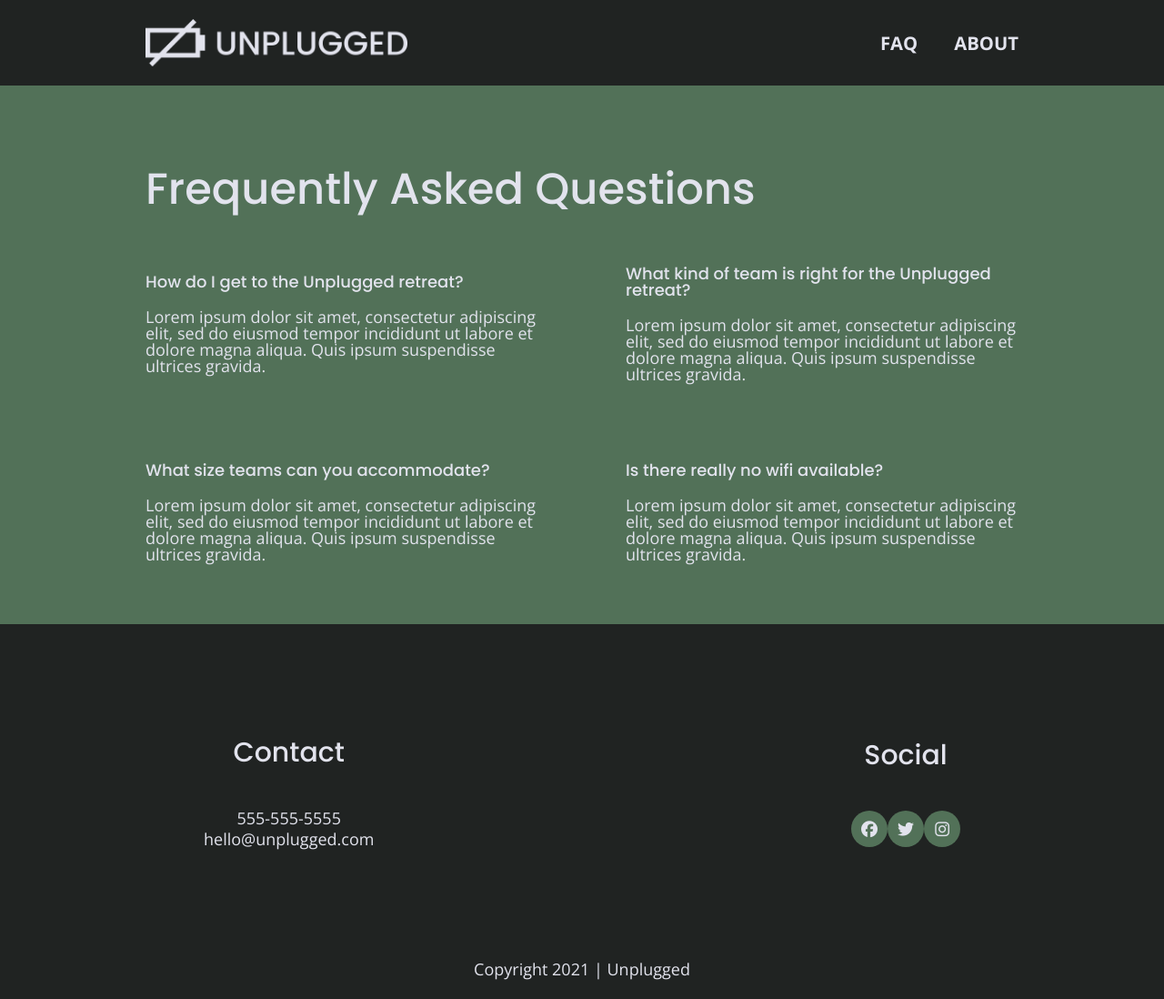
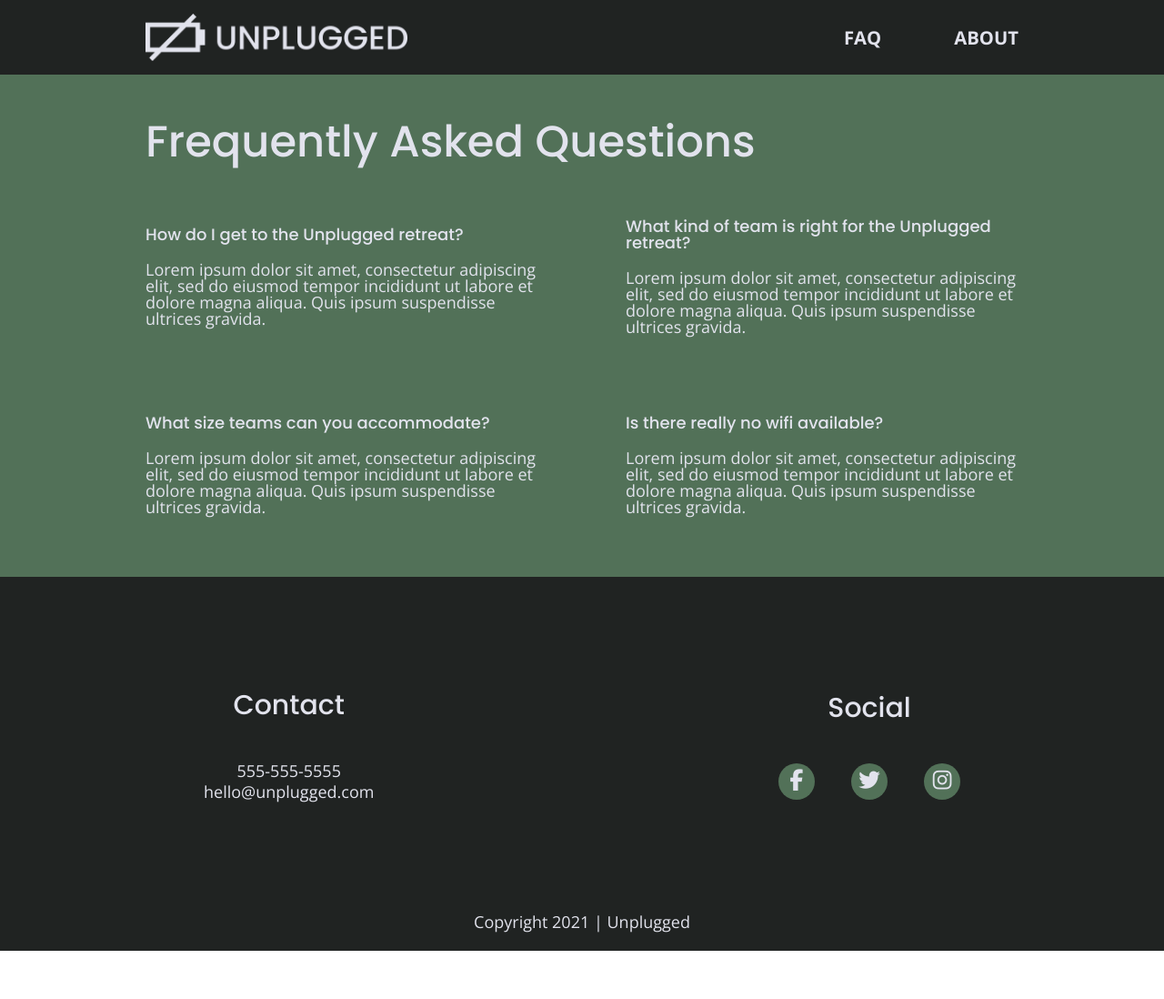
Before and after one commit to aylapalacios/unplugged, a website: page faq/index.html in a window 1280 px wide. Shown: the whole page at 91% size. After the commit the page ends 1045 px from the top, so only its background shows below. Drawn offline with nearby package versions, Linux system fonts and the light colour scheme.

Commit message:
Fixed review section layout on homepage and social icon styles for tablet and desktop

```diff
--- a/css/main.css
+++ b/css/main.css
@@ -113,6 +113,8 @@ body {
 ul,
 ol {
   list-style-type: none;
+  margin: 0;
+  padding: 0;
 }
 
 a {
@@ -124,6 +126,7 @@ h2 {
   font-family: 'Poppins', sans-serif;
   font-weight: 500;
   font-size: 1.875em;
+  margin: 0;
 }
 
 h3,
@@ -249,6 +252,10 @@ footer .social-icons p {
   align-items: center;
 }
 
+footer .social-icons p i {
+  font-size: 1.3125em;
+}
+
 footer .copyright {
   margin: 20px 0;
 }
@@ -284,7 +291,7 @@ aside {
   flex-flow: row wrap;
 }
 
-aside .form{
+aside .form {
   margin-top: 30px;
 }
 
@@ -617,6 +624,10 @@ input[type=button] {
     width: 62%;
   }
 
+  .features i {
+    margin-bottom: 30px;
+  }
+
   /* Reviews */
   .reviews article {
     display: flex;
@@ -660,6 +671,11 @@ input[type=button] {
 
   footer p {
       line-height: 1.285;
+  }
+
+  footer .social-icons {
+    width: 12.5em;
+    justify-content: space-between;
   }
 
   footer .copyright {
@@ -746,11 +762,12 @@ input[type=button] {
       font-size: 1.125em;
       line-height: 1.333;
   }
+
   /* Hero */
   .hero-area h1 {
     font-size: 3.75em;
     width: 80%;
-}
+  }
 
   /* Aside */
   aside .content-wrapper {
@@ -789,6 +806,7 @@ input[type=button] {
   footer h4 {
     font-size: 1.875em;
   }
+
   /* ==========================================================================
   About Page
   ========================================================================== */
--- a/faq/index.html
+++ b/faq/index.html
@@ -33,14 +33,14 @@
   <header>
     <div class="content-wrapper">
       <figure>
-      <a href="#">
+        <a href="../index.html">
           <img src="../img/unplugged-logo.png" alt="unplugged logo">
         </a>
       </figure>
       <div class="header-divider"></div>
       <nav>
         <ul>
-        <li><a href="../faq/index.html" target="_blank">FAQ</a></li>
+          <li><a href="../faq/index.html">FAQ</a></li>
           <li><a href="../about/index.html" target="_blank">About</a></li>
         </ul>
       </nav>
@@ -52,30 +52,22 @@
       <h2>Frequently Asked Questions</h2>
       <div class="faq-content">
         <h4>How do I get to the Unplugged retreat?</h4>
-        <p>
-          Lorem ipsum dolor sit amet, consectetur adipiscing elit, sed do eiusmod tempor incididunt ut labore et dolore magna aliqua. Quis ipsum suspendisse ultrices gravida.
-        </p>
+        <p>Lorem ipsum dolor sit amet, consectetur adipiscing elit, sed do eiusmod tempor incididunt ut labore et dolore magna aliqua. Quis ipsum suspendisse ultrices gravida.</p>
       </div>
       <div class="faq-content">
         <h4>What kind of team is right for the Unplugged retreat?</h4>
-        <p>
-          Lorem ipsum dolor sit amet, consectetur adipiscing elit, sed do eiusmod tempor incididunt ut labore et dolore magna aliqua. Quis ipsum suspendisse ultrices gravida.
-        </p>
+        <p>Lorem ipsum dolor sit amet, consectetur adipiscing elit, sed do eiusmod tempor incididunt ut labore et dolore magna aliqua. Quis ipsum suspendisse ultrices gravida.</p>
       </div>
       <div class="faq-content">
         <h4>What size teams can you accommodate?</h4>
-        <p>
-          Lorem ipsum dolor sit amet, consectetur adipiscing elit, sed do eiusmod tempor incididunt ut labore et dolore magna aliqua. Quis ipsum suspendisse ultrices gravida.
-        </p>
+        <p>Lorem ipsum dolor sit amet, consectetur adipiscing elit, sed do eiusmod tempor incididunt ut labore et dolore magna aliqua. Quis ipsum suspendisse ultrices gravida.</p>
       </div>
       <div class="faq-content">
         <h4>Is there really no wifi available?</h4>
-        <p>
-          Lorem ipsum dolor sit amet, consectetur adipiscing elit, sed do eiusmod tempor incididunt ut labore et dolore magna aliqua. Quis ipsum suspendisse ultrices gravida.
-        </p>
+        <p>Lorem ipsum dolor sit amet, consectetur adipiscing elit, sed do eiusmod tempor incididunt ut labore et dolore magna aliqua. Quis ipsum suspendisse ultrices gravida.</p>
       </div>
     </div> <!-- faq content wrapper ends -->
-  </main> <!-- main wrapper -->
+  </main>
 
   <footer>
     <div class="content-wrapper">
@@ -93,19 +85,13 @@
           <h4>Social</h4>
           <div class="social-icons">
             <p>
-              <a href="https://www.facebook.com/yoursite" target="_blank">
-                <i class="fab fa-facebook"></i>
-              </a>
+              <a href="https://www.facebook.com/Skillcrush/" target="_blank"><i class="fab fa-facebook-f"></i></a>
             </p>
             <p>
-              <a href="https://www.twitter.com/yoursite" target="_blank">
-                <i class="fab fa-twitter"></i>
-              </a>
+              <a href="https://twitter.com/Skillcrush" target="_blank"><i class="fab fa-twitter"></i></a>
             </p>
             <p>
-              <a href="https://www.instagram.com/yoursite" target="_blank">
-                <i class="fab fa-instagram"></i>
-              </a>
+              <a href="https://www.instagram.com/skillcrush/" target="_blank"><i class="fab fa-instagram"></i></a>
             </p>
           </div>
         </div>
```
Also changed, not shown: about/index.html (+2 -2 lines), index.html (+4 -7 lines). Lines whose indentation alone changed are shown as unchanged.
